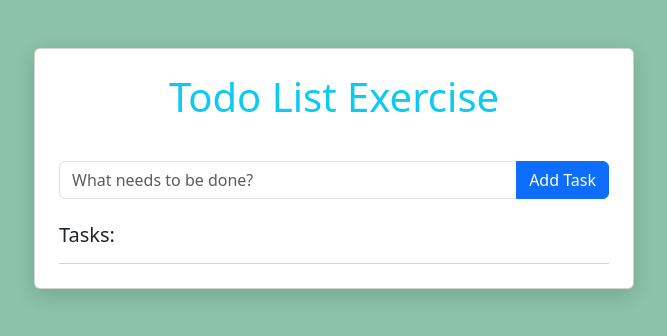
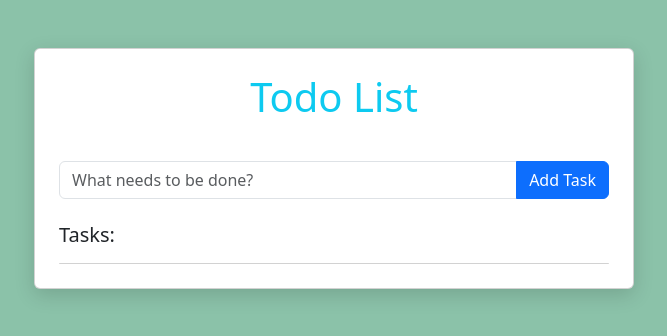
Before and after one commit to zhex900/to-do-list, a website: page index.html in a window 1280 px wide. Shown: the whole page, without its empty margins (306-973 px from the left). Drawn offline with nearby package versions, Linux system fonts and the light colour scheme; files that its build step writes are made by us from their sources; files whose address does not match are found by name.

Commit message:
change title

```diff
--- a/index.html
+++ b/index.html
@@ -18,9 +18,7 @@
   <body class="bg-success" style="--bs-bg-opacity: 0.5">
     <div class="container my-5">
       <div class="card p-4 mx-auto" style="max-width: 600px">
-        <h1 class="card-title text-center mb-4 text-info">
-          Todo List Exercise
-        </h1>
+        <h1 class="card-title text-center mb-4 text-info">Todo List</h1>
 
         <!-- Status Indicator -->
         <div id="authStatus" class="mb-3 text-center">
```
Also changed, not shown: 1 other file.
